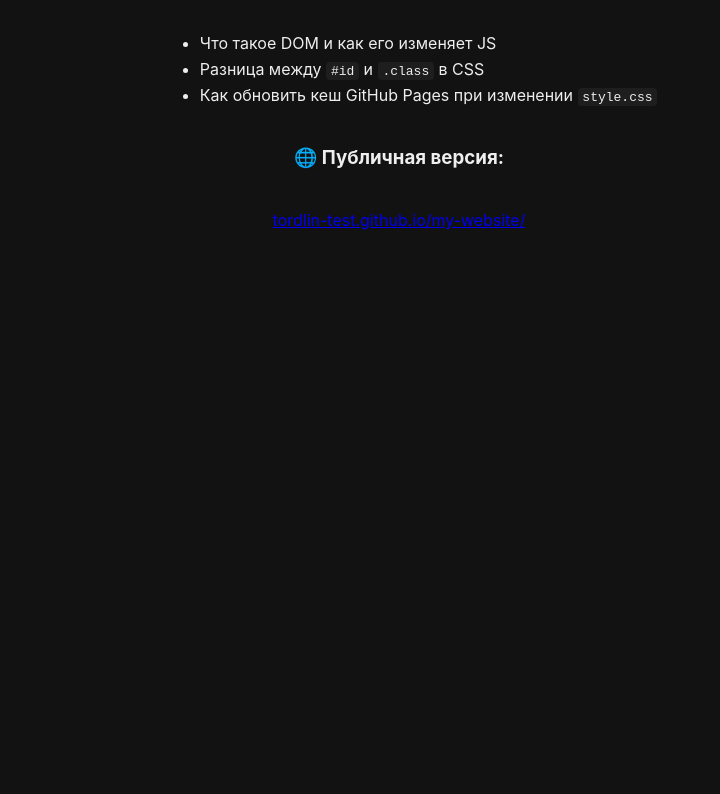
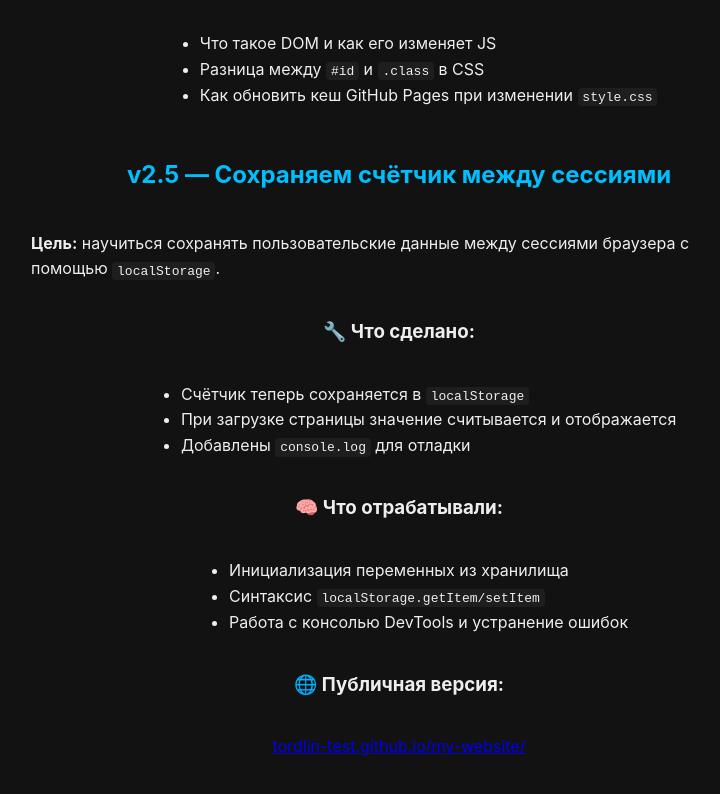
Before and after one commit to tordlin-test/my-website, a plain HTML site: page changelog.html in a window 1280 px wide. Shown: the part 1616-2410 px from the top of the page, without its empty margins (241-961 px from the left). Before the commit the page ends 1929 px from the top, so only its background shows below. Drawn offline with Linux system fonts and the light colour scheme.

Commit message:
v2.5: сохранение счётчика в localStorage

```diff
--- a/changelog.html
+++ b/changelog.html
@@ -91,6 +91,23 @@
         <li>Как обновить кеш GitHub Pages при изменении <code>style.css</code></li>
     </ul>
 
+    <h2>v2.5 — Сохраняем счётчик между сессиями</h2>
+    <p><strong>Цель:</strong> научиться сохранять пользовательские данные между сессиями браузера с помощью
+        <code>localStorage</code>.</p>
+
+    <h3>🔧 Что сделано:</h3>
+    <ul>
+        <li>Счётчик теперь сохраняется в <code>localStorage</code></li>
+        <li>При загрузке страницы значение считывается и отображается</li>
+        <li>Добавлены <code>console.log</code> для отладки</li>
+    </ul>
+
+    <h3>🧠 Что отрабатывали:</h3>
+    <ul>
+        <li>Инициализация переменных из хранилища</li>
+        <li>Синтаксис <code>localStorage.getItem/setItem</code></li>
+        <li>Работа с консолью DevTools и устранение ошибок</li>
+    </ul>
 
     <h3>🌐 Публичная версия:</h3>
     <p><a href="https://tordlin-test.github.io/my-website/" target="_blank">tordlin-test.github.io/my-website/</a></p>
```
Also changed, not shown: roadmap.html (+0 -10 lines), script.js (+16 -1 lines).
